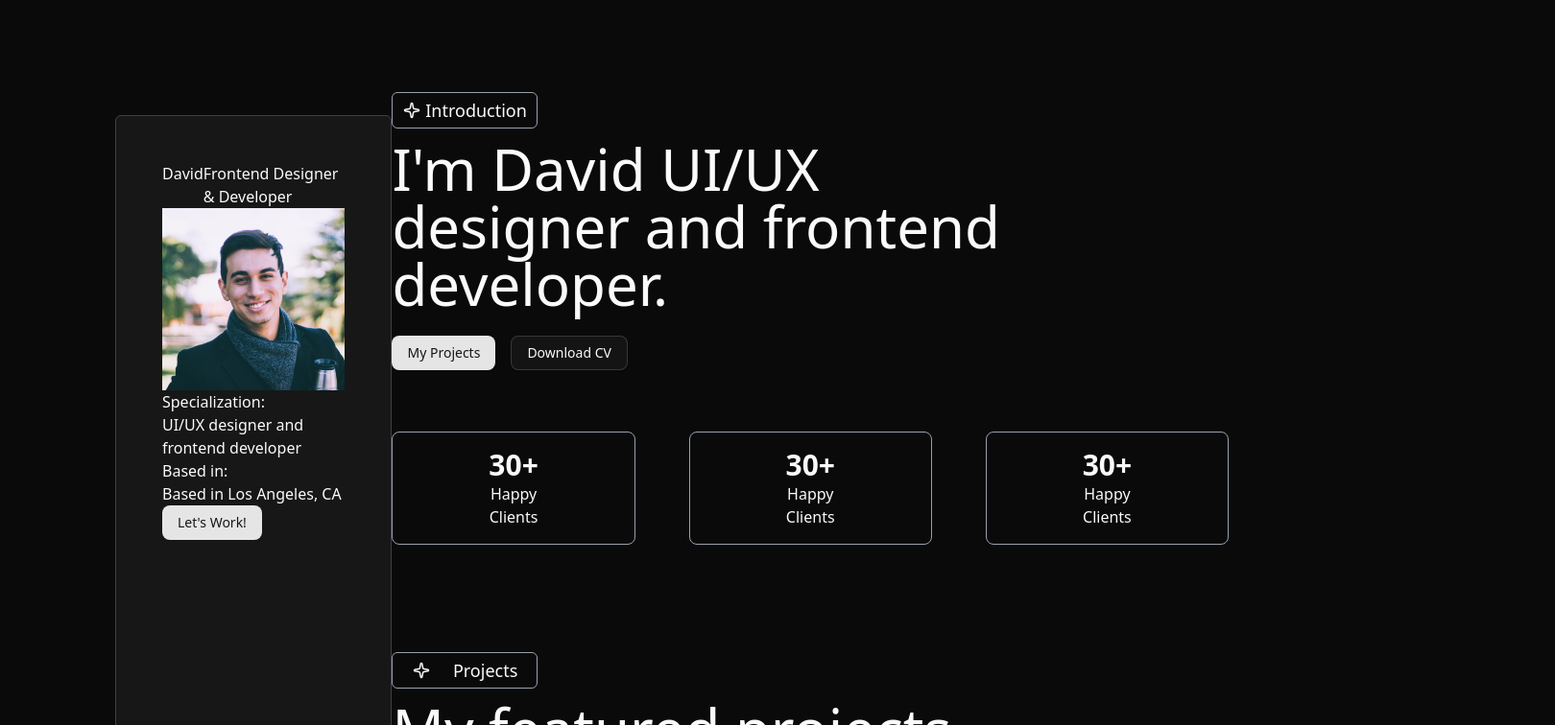
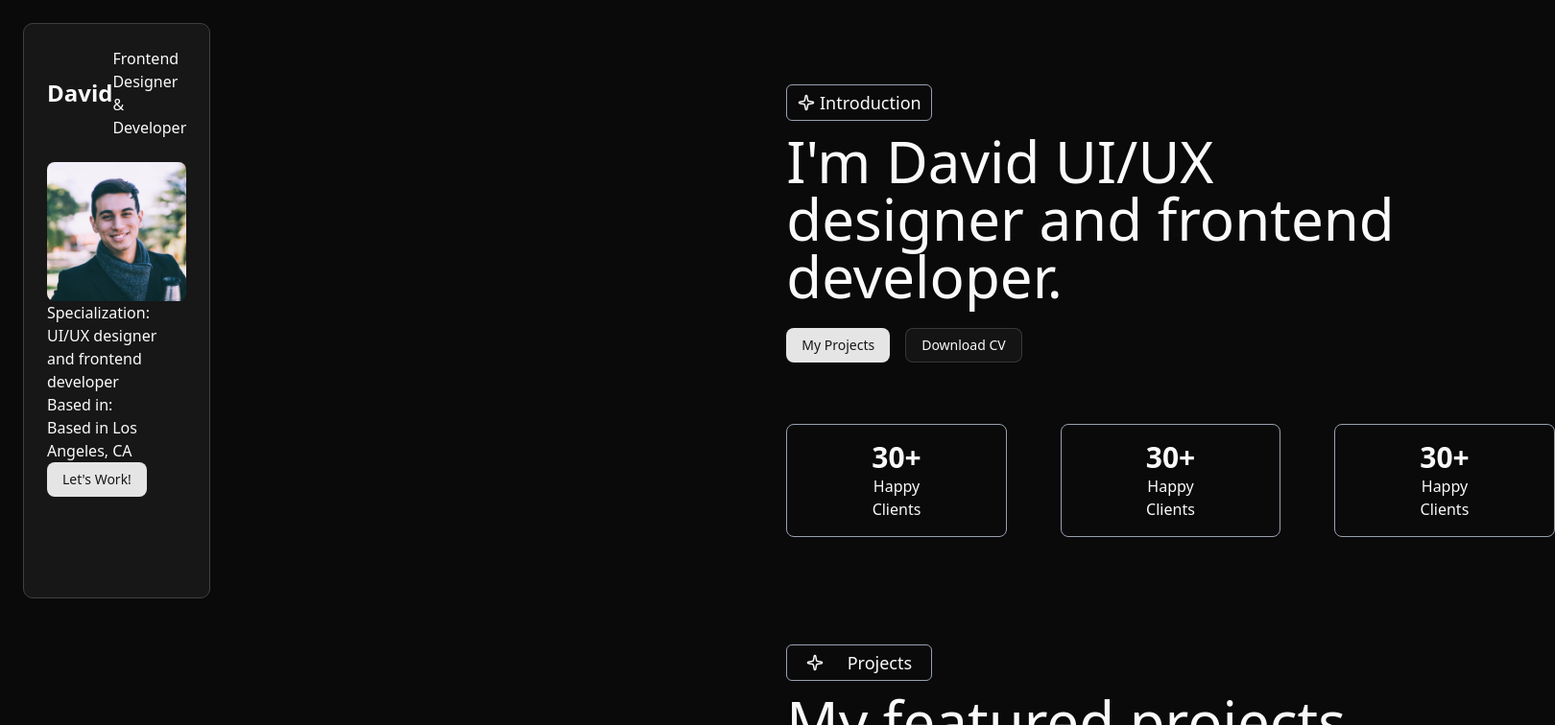
Before and after one commit to BitWizCoder/CWS-personal-portfolio, a React (Vite) app: page / in a window 1280 px wide. Shown: the top 756 px of the page at 96% size, 1620 px wide, since content can reach past the window. Built offline with nearby package versions, Linux system fonts and the light colour scheme.

Commit message:
finished middle seciton

```diff
--- a/src/App.tsx
+++ b/src/App.tsx
@@ -10,9 +10,9 @@
 
 function App() {
   return (
-    <div className="flex justify-center mt-24 ml-24">
+    <div className="flex">
       <SidebarAbout />
-      <div>
+      <div className="max-w-7xl pl-[600px] mt-22">
         <Introduction />
         <Stats />
         <Projects />
--- a/src/components/SidebarAbout.tsx
+++ b/src/components/SidebarAbout.tsx
@@ -3,15 +3,15 @@
 export default function SidebarAbout() {
   return (
     <div
-      className="bg-neutral-900 border border-neutral-700 max-w-md p-12 rounded-sm mt-6
-     ml-6"
+      className="bg-neutral-900 border border-neutral-700 max-w-sm p-6 rounded-lg mt-6
+     ml-6 h-[600px]"
     >
       <div>
-        <div className="flex justify-between">
-          <h2>David</h2>
+        <div className="flex justify-between items-center mb-6">
+          <h2 className="font-bold text-2xl">David</h2>
           <p>Frontend Designer & Developer</p>
         </div>
-        <img src="./avatar.jpg" alt="Avatar" />
+        <img src="./avatar.jpg" alt="Avatar" className="rounded-md" />
         <div>
           <p>Specialization:</p>
           <h2>UI/UX designer and frontend developer</h2>
```
